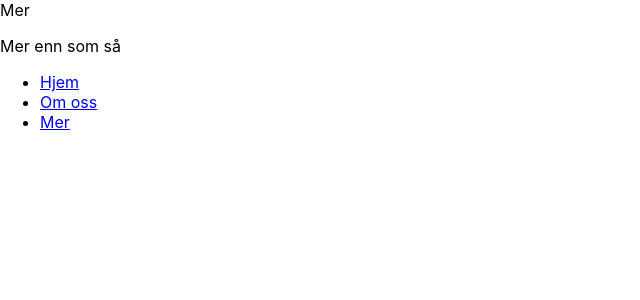
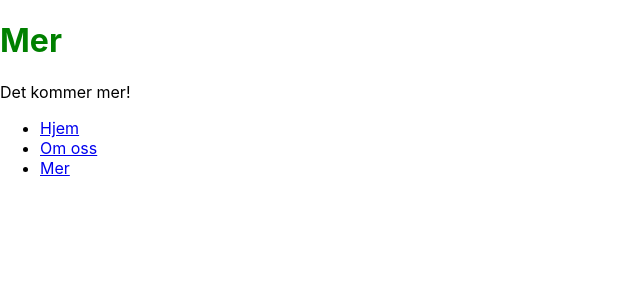
Before and after one commit to HekenBleken/Simen-Haakon, a React (Create React App) app in the folder my-app/: page /mer in a window 1280 px wide. Shown: the top 300 px of the page, without its empty margins (0-640 px from the left). Built offline with nearby package versions, Linux system fonts and the light colour scheme.

Commit message:
Colors
Added some colors and text H

```diff
--- a/my-app/src/AboutUs.js
+++ b/my-app/src/AboutUs.js
@@ -2,8 +2,15 @@ import React from 'react';
 
 function AboutUs() {
     return (
+
         <div>
+
+        <h1 style={{color: "red"}}>
             Om oss
+        </h1>
+
+        <p>Her kommer det mer om oss selv om det ikke er så spennende :-P</p>
+
         </div>
     );
 }
--- a/my-app/src/HomePage.js
+++ b/my-app/src/HomePage.js
@@ -2,10 +2,16 @@ import React from 'react';
 
 function HomePage() {
     return (
-        <div>
+
+    <div>
+
+        <h1 style={{color: "blue"}}>
             Hjem
-        </div>
+        </h1>
 
+        <p>Hei. Dette er vår hjem-side. Herfra kan du trykke deg videre :-D</p>
+
+    </div>
     );
 }
 
--- a/my-app/src/More.js
+++ b/my-app/src/More.js
@@ -2,9 +2,14 @@ import React from 'react';
 
 function More() {
     return (
+
         <div>
+
+        <h1 style={{color: "green"}}>
             Mer
-            <p>Mer enn som så</p>
+        </h1>
+
+        <p> Det kommer mer! </p>
         </div>
     );
 }
```
